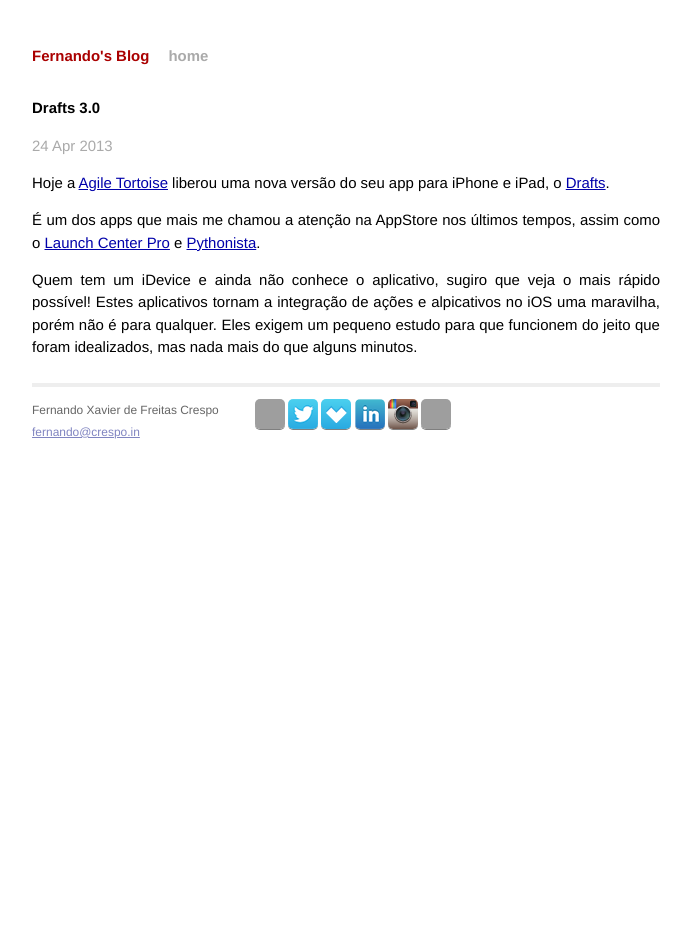
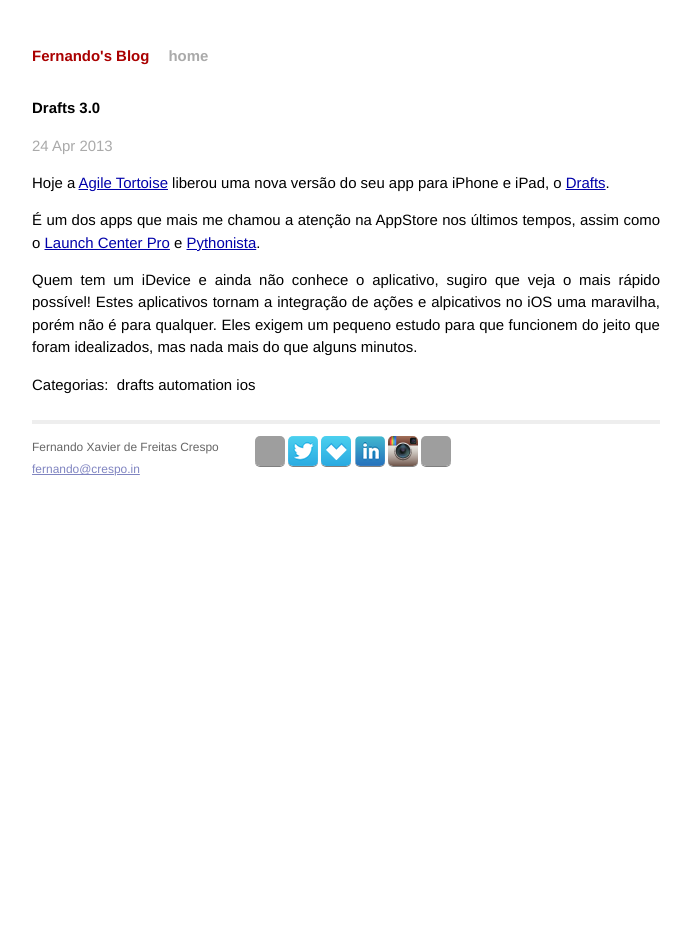
Before and after one commit to fcrespo82/fcrespo82.github.io, a Jekyll site: the page built from _posts/2013-04-24-Drafts-3.0.txt, in a window 1280 px wide. Shown: the whole page, without its empty margins (294-985 px from the left). Built offline with Jekyll 4.4.1, drawn with Linux system fonts in a browser that asks for light colours; grey boxes are pictures that could not be loaded.

Commit message:
Added categories to posts and the drafts folder

```diff
--- a/_layouts/post.html
+++ b/_layouts/post.html
@@ -6,5 +6,10 @@
 <p class="meta">{{ page.date | date_to_string }}</p>
 
 <div class="post">
-{{ content }}
+	{{ content }}
 </div>
+<div class="categories">Categorias:&nbsp;
+	{% for cat in page.categories %}
+	<span>{{ cat }}</span>
+	{% endfor %}
+</div>
```
Also changed, not shown: _drafts/Evernote-Export.txt (added, +7 -0 lines).
